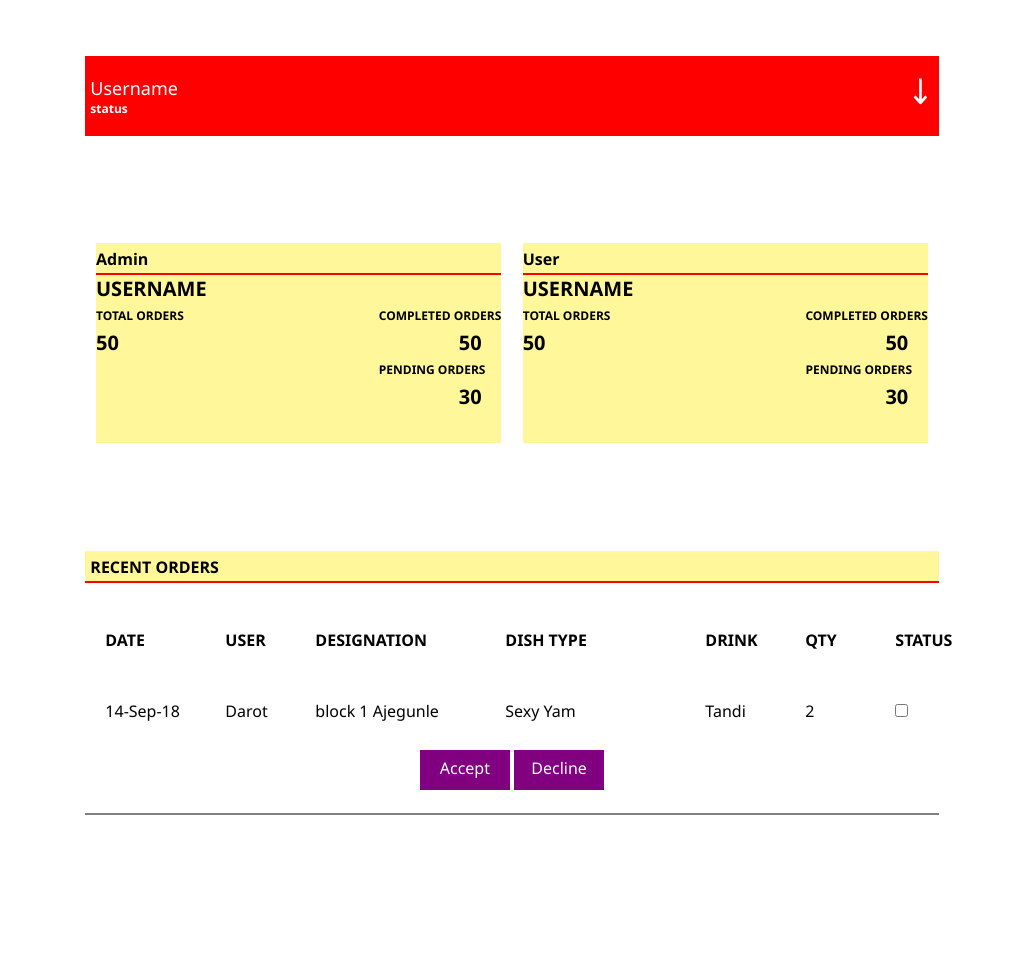
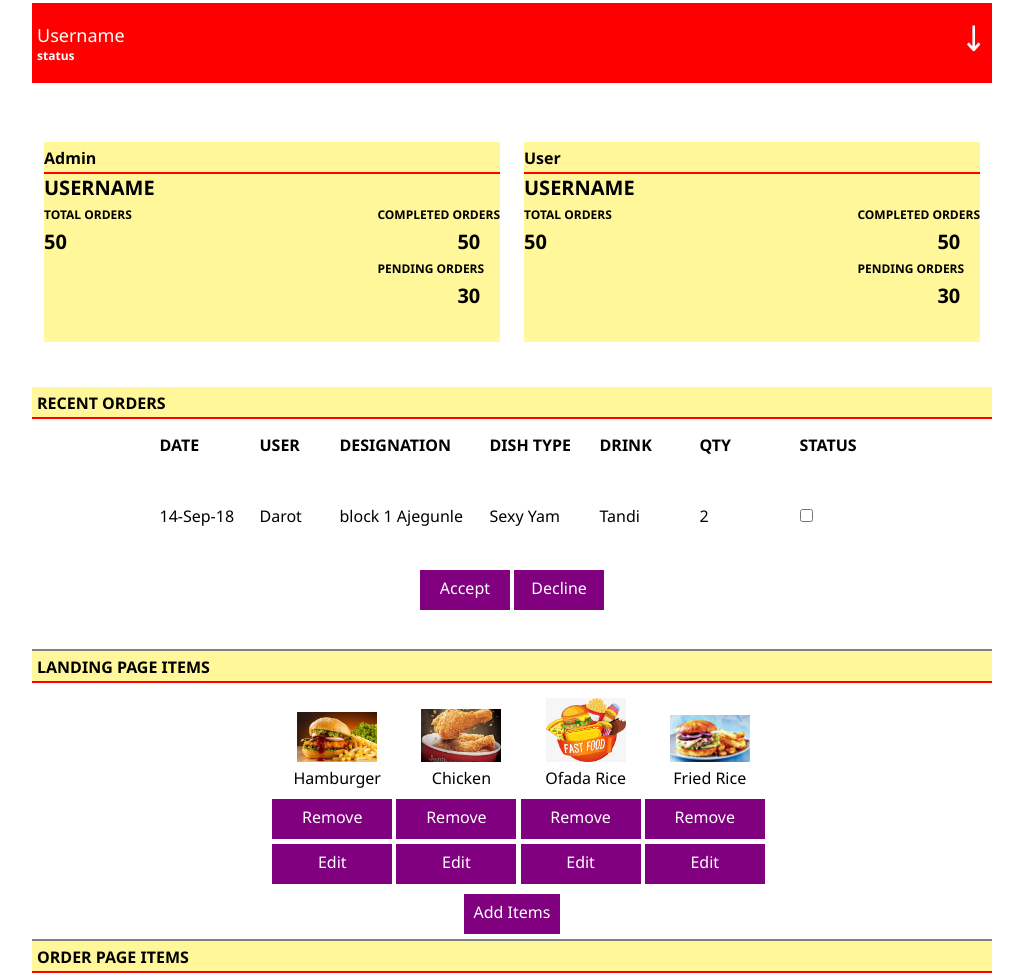
Before and after one commit to darothub/fast-food-fast, a plain HTML site: page profile.html in a window 1280 px wide. Shown: the part 144-1120 px from the top of the page, without its empty margins (128-1151 px from the left). Drawn offline with Linux system fonts and the light colour scheme.

Commit message:
profile page admin view adjustment

```diff
--- a/css/profile.css
+++ b/css/profile.css
@@ -360,34 +360,33 @@ footer span{
     .list-details-left{
         font-size: 14px;
         line-height: 3em;
-        margin-left:5px;
+        margin-left:35px;
 
     }
     .list-details-right{
         grid-area: rightlist;
         font-size: 14px;
         line-height: 2em;
-        margin-left:5px;
+        margin-left:35px;
         margin-top: 5px;
     }
 
     .list-details-wrapper .list-details-left ul{
         width: 100%;
-        margin-left: 10px;
-        margin-top: 15px;
+        justify-content: center;
         display: grid;
-        grid-template-columns: 120px 90px 190px 200px 100px 90px 95px;
+        grid-template-columns: 100px 80px 150px 110px 100px 100px 100px;
         grid-template-areas: "date user designation dish drink qty status";
 
 
     }
     .list-details-wrapper .list-details-right ul{
         width: 100%;
-        margin-left: 10px;
+        justify-content: center;
         display: grid;
-        grid-template-columns: 120px 90px 190px 200px 100px 90px 90px;
+        grid-template-columns: 100px 80px 150px 110px 100px 100px 100px;
         grid-template-areas: "date user designation dish drink qty status";
-        background-color:white;
+
 
     }
 
@@ -467,8 +466,8 @@ footer span{
     }
 
     #sidebar{
-        width:17%;
-        height:100vh;
+        width:15%;
+        height:90vh;
         background-color: white;
         float: right;
         position: absolute;
@@ -482,7 +481,6 @@ footer span{
         margin: 35px auto;
         text-align: center;
         line-height: 3em;
-        padding-bottom: 10px;
         border-bottom: 2px solid black;
     }
     .sidebaroptions{
@@ -503,44 +501,45 @@ footer span{
 
 }
 @media only screen and (min-width:1024px){
+    body{
+        background-color: white;
+    }
     .bigwrapper{
         display: grid;
         width:100%;
-        min-height: 1450px;
-        grid-template-columns: repeat(6, 1fr);
-        grid-template-areas: ". nav nav nav nav ."
-                             ". header header header header ."
-                             ". adminprofile adminprofile userprofile userprofile . "
-                             ". orderlist orderlist orderlist orderlist ."
-                             ". footer footer footer footer .";
+        min-height: 1500px;
+        grid-template-columns: repeat(8, 1fr);
+        grid-template-areas: ". nav nav nav nav nav nav  ."
+                             ". header header header header header header ."
+                             ". adminprofile adminprofile adminprofile  userprofile userprofile userprofile . "
+                             ".orderlist orderlist orderlist orderlist orderlist orderlist ."
+                             ". footer footer footer footer footer footer .";
     }
     .list-details-wrapper{
-        display: grid;
+
         width: 100%;
         min-height:220px;
-        background-color: white;
-        margin-top: 10px;
         border-bottom: 2px solid gray;
         grid-template-columns: repeat(5, 1fr);
-        grid-template-areas: "leftlist leftlist leftlist leftlist leftlis"
-                             "rightlist rightlist rightlist rightlist rightlist "
+        grid-template-areas: "leftlist leftlist leftlist leftlist leftlist"
+                             "rightlist rightlist rightlist rightlist rightlist"
                              " list-details-btn list-details-btn list-details-btn list-details-btn list-details-btn"
     }
 
     .list-details-wrapper .list-details-left ul{
         width: 100%;
-        margin-left: 15px;
+        justify-content: center;
         display: grid;
-        grid-template-columns: 120px 90px 190px 200px 100px 90px 100px;
+        grid-template-columns: 100px 80px 150px 110px 100px 100px 100px;
         grid-template-areas: "date user designation dish drink qty status";
 
 
     }
     .list-details-wrapper .list-details-right ul{
         width: 100%;
-        margin-left: 15px;
+        justify-content: center;
         display: grid;
-        grid-template-columns: 120px 90px 190px 200px 100px 90px 100px;
+        grid-template-columns: 100px 80px 150px 110px 100px 100px 100px;
         grid-template-areas: "date user designation dish drink qty status";
 
 
@@ -587,16 +586,18 @@ footer span{
 
     }
     .list-details-left{
+        grid-area: leftlist;
         font-size: 16px;
-        line-height: 4em;
-        margin-left:5px;
+        line-height: 2em;
+        margin-left:35px;
+
 
     }
     .list-details-right{
         grid-area: rightlist;
         font-size: 16px;
         line-height: 2em;
-        margin-left:5px;
+        margin-left:35px;
         margin-top: 5px;
     }
     .list-details-left ul li{
@@ -613,13 +614,13 @@ footer span{
     }
 
     #sidebar{
-        width:17%;
+        width:10%;
         height:100vh;
         background-color: white;
         float: right;
         position: absolute;
-        top:13%;
-        right: 0%;
+        top:25%;
+        right: -3px;
         display: none;
 
         z-index: 11;
@@ -627,14 +628,48 @@ footer span{
     .sidebardiv{
         margin: 35px auto;
         text-align: center;
-        line-height: 3em;
-        padding-bottom: 10px;
+        line-height: 2em;
         border-bottom: 2px solid black;
     }
     .sidebaroptions{
         display: block;
         font-size: 16px;
     }
+
+    .header-wrapper{
+        grid-area: header;
+        width: 100%;
+        height: 80px;
+        background-color: red;
+        margin: 20px auto;
+
+    }
+
+    .profile{
+        grid-area: adminprofile;
+        width: 95%;
+        height: 200px;
+        background-color: #FFF799;
+        margin:5px auto;
+    }
+    .userprofile{
+        grid-area: userprofile;
+        width: 95%;
+        height: 200px;
+        background-color: #FFF799;
+        margin:5px auto;
+    }
+
+    .orderlist{
+        grid-area: orderlist;
+        width: 100%;
+        min-height: 350px;
+        display: block;
+        margin-top: 5px;
+
+
+    }
+
     footer{
         grid-area: footer;
         width: 100%;
@@ -642,8 +677,8 @@ footer span{
         text-align: center;
         background-color: red;
         color: white;
-        margin-top:300px;
-        margin-bottom: -140px;
+        margin-top:90px;
+        margin-bottom: -700px;
     }
 
 }
--- a/js/profile.js
+++ b/js/profile.js
@@ -3,28 +3,32 @@ let landingPageLink = document.getElementById("landP");
 let orderPageLink = document.getElementById("orderP");
 
 const showDiv=()=>{
-    let listEdit = document.getElementsByClassName("list-details-wrapper-edit");
-    let listheader = document.getElementById("listheader");
-    for(let i=0; i<listEdit.length; i++){
-        if (listEdit[1].style.display === "grid"){
-            listEdit[0].style.display = "none";
+    let listEdit = document.getElementById("page-edit1")
+    let listhead1 = document.getElementById("listhed1")
+        if (listEdit.style.display === "grid" && listhead1.style.display === "block"){
+            listEdit.style.display = "none";
+            listhead1.style.display = "none"
           } else {
-            listEdit[0].style.display = "grid";
-            listEdit[1].style.display = "none";
+            listEdit.style.display = "grid";
+            listhead1.style.display = "block"
+
         }
-    }
+
 
 }
 
+
 const showOrderDiv=()=>{
     let listEdit = document.getElementsByClassName("list-details-wrapper-edit");
-    let listheader = document.getElementById("listheader");
-    for(let i=0; i<listEdit.length; i++){
-        if (listEdit[0].style.display === "grid"){
+    let listhead2 = document.getElementById("listhed2")
+    for(let i=1; i<listEdit.length; i++){
+        if (listEdit[1].style.display === "grid" && listhead2.style.display === "block"){
             listEdit[1].style.display = "none";
+            listhead2.style.display = "none"
           } else {
             listEdit[1].style.display = "grid";
-            listEdit[0].style.display = "none";
+            listhead2.style.display = "block"
+
         }
     }
 
--- a/profile.html
+++ b/profile.html
@@ -72,7 +72,7 @@
                 <div class="listhead">
                     <h4 id="listheader">Recent Orders</h4>
                 </div>
-                <div class="list-details-wrapper">
+                <div id="txlist" class="list-details-wrapper">
 
                     <div class="list-details-left">
                         <ul>
@@ -106,7 +106,10 @@
 
 
                 </div>
-                <div style="display: none;" class="list-details-wrapper-edit">
+                <div id="listhed1" class="listhead">
+                    <h4 id="listheader">Landing Page Items</h4>
+                </div>
+                <div  id="page-edit1" class="list-details-wrapper-edit">
                     <ul class="landing-page-items">
                         <li>
                             <span id="food1">
@@ -146,8 +149,10 @@
 
 
                 </div>
-
-                <div style="display: none;"  class="list-details-wrapper-edit">
+                <div id="listhed2" class="listhead">
+                    <h4 id="listheader">Order page items</h4>
+                </div>
+                <div  id="page-edit2"  class="list-details-wrapper-edit">
                         <ul class="landing-page-items">
                             <li>
                                 <span id="food1">
```
